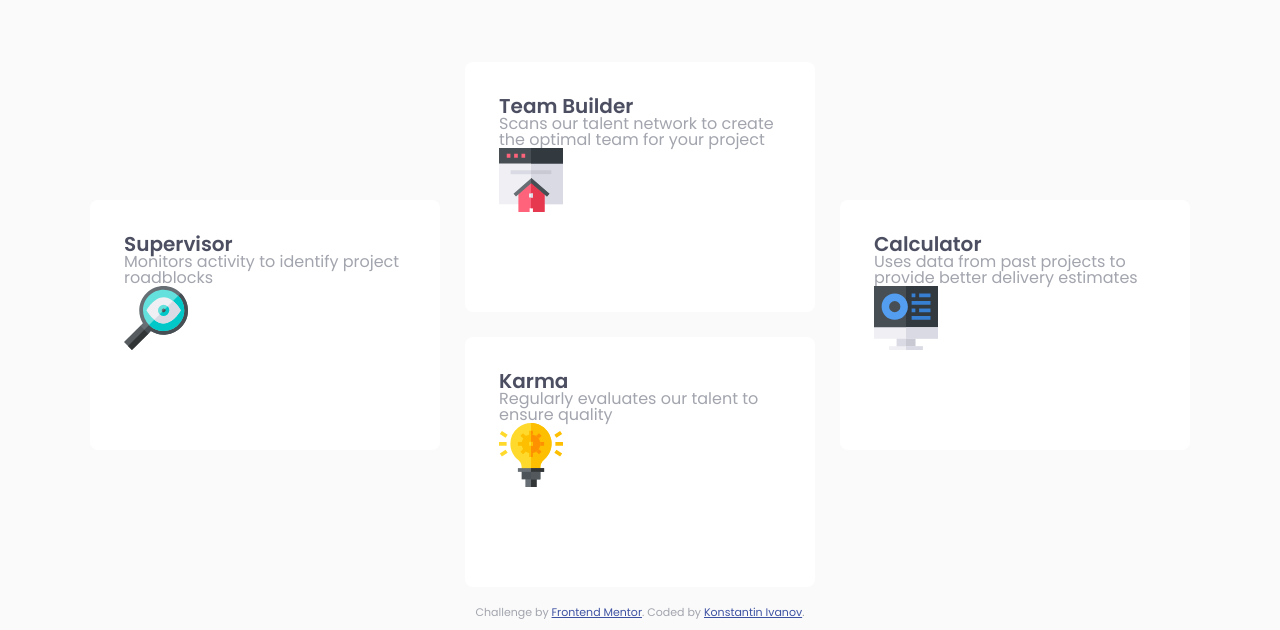
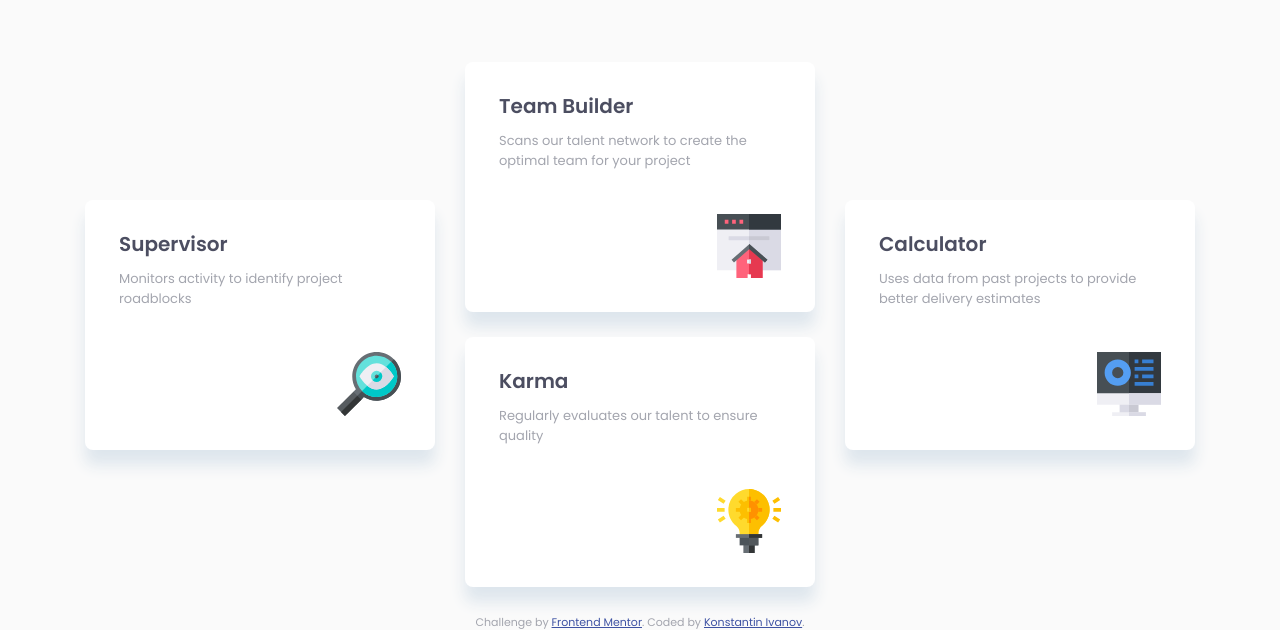
Before and after one commit to konstiv23/four-card-feature-section, a plain HTML site: page index.html in a window 1280 px wide. Shown: the part 256-886 px from the top of the page. Drawn offline with Linux system fonts and the light colour scheme.

Commit message:
Added shadow

```diff
--- a/main.css
+++ b/main.css
@@ -44,21 +44,34 @@ header p {
 main {
   display: flex;
   margin-top: 65px;
-  width: 1100px;
+  width: 1110px;
   justify-content: space-between;
   align-items: center;
 }
 main .card {
+  display: flex;
+  flex-direction: column;
+  align-items: flex-start;
   background-color: white;
   width: 350px;
   height: 250px;
   padding: 34px;
   box-sizing: border-box;
   border-radius: 8px;
+  box-shadow: 0 15px 15px #dee6ed;
 }
 main .card h3 {
   font-size: 20px;
   font-weight: 600;
+}
+main .card p {
+  margin-top: 15px;
+  font-size: 13px;
+  line-height: 20px;
+  height: 100px;
+}
+main .card img {
+  align-self: flex-end;
 }
 main .two-cards {
   display: flex;
@@ -67,7 +80,7 @@ main .two-cards {
   justify-content: space-between;
 }
 .attribution {
-  margin-top: 20px;
+  margin-top: 30px;
   font-size: 11px; text-align: center;
  }
 .attribution a {
```
